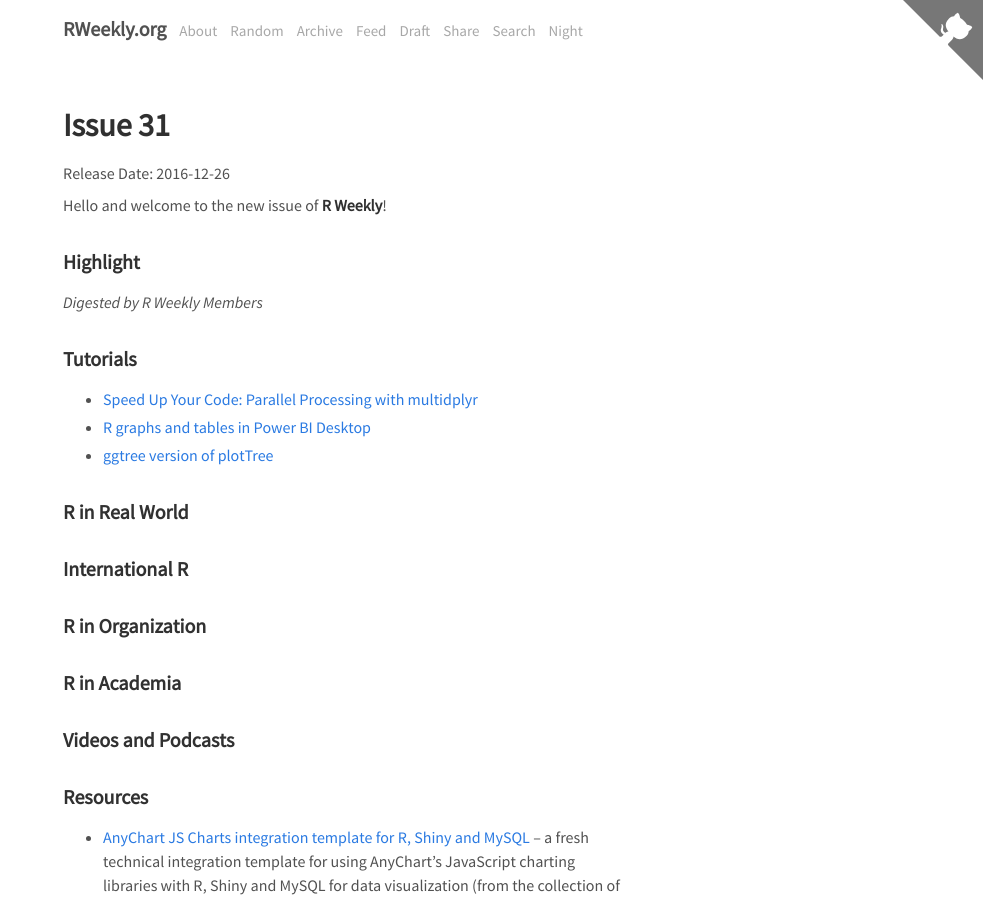
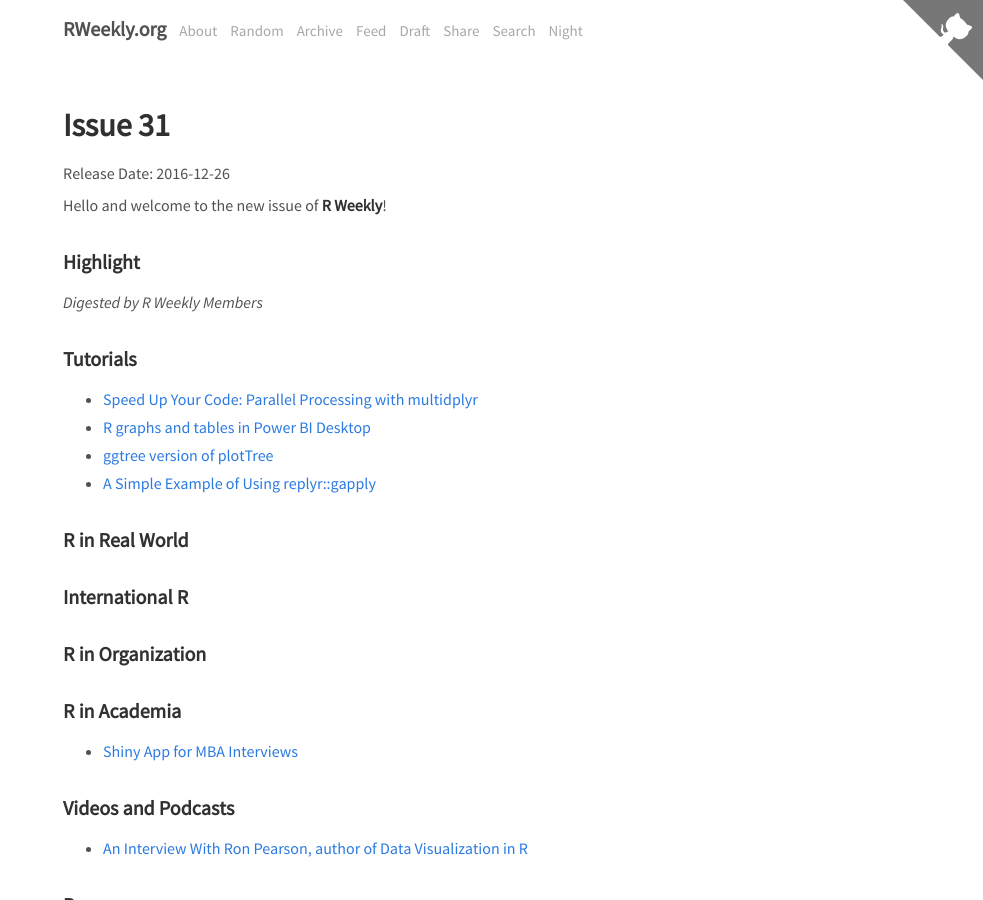
Before and after one commit to rweekly/rweekly.org, a Jekyll site: the page built from draft.md, in a window 1280 px wide and 900 px high. Shown: the whole window, without its empty margins (297-1280 px from the left). Built offline with Jekyll 4.4.1, drawn with Linux system fonts in a browser that asks for light colours; comment, search, counter and statistics services are not loaded.

Commit message:
Update draft.md

```diff
--- a/draft.md
+++ b/draft.md
@@ -19,6 +19,7 @@ Hello and welcome to the new issue of **R Weekly**!
 + [Speed Up Your Code: Parallel Processing with multidplyr](http://www.mattdancho.com/code-tools/2016/12/18/multidplyr.html)
 + [R graphs and tables in Power BI Desktop](https://tomaztsql.wordpress.com/2016/12/18/r-graphs-and-tables-in-power-bi-desktop/ via @tomaz_tsql)
 + [ggtree version of plotTree](http://guangchuangyu.github.io/2016/12/ggtree-version-of-plottree/)
++ [A Simple Example of Using replyr::gapply](http://www.win-vector.com/blog/2016/12/a-simple-example-of-using-replyrgapply/)
 
 ### R in Real World
 
@@ -36,14 +37,12 @@ Hello and welcome to the new issue of **R Weekly**!
 
 ### R in Academia
 
-
++ [Shiny App for MBA Interviews](http://enelmargen.org/datascience/mba-shiny/)
 
 
 ### Videos and Podcasts
 
-
-
-
++ [An Interview With Ron Pearson, author of Data Visualization in R](https://www.datacamp.com/community/blog/an-interview-with-ron-pearson-author-of-data-visualization-in-r)
 
 ### Resources
 
```
